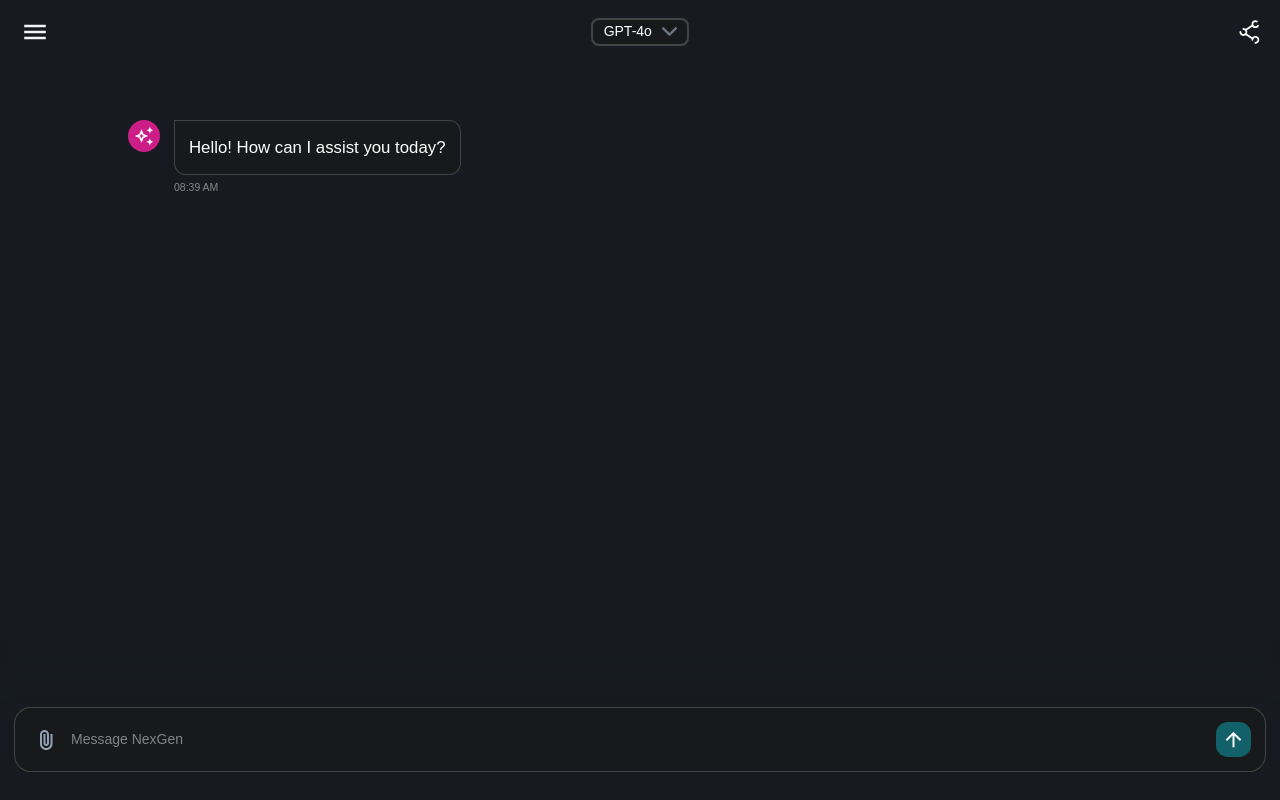
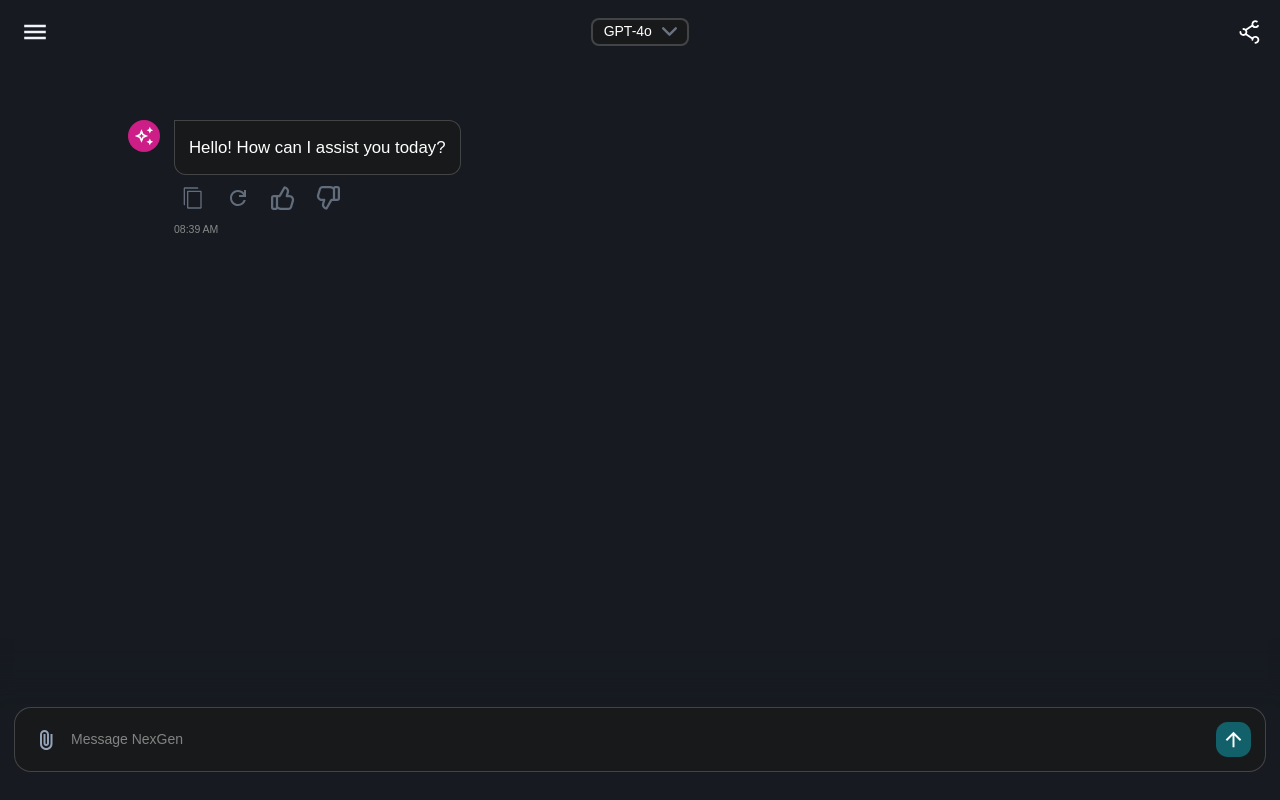
Before and after one commit to cosminbrn/AI-Interface, a React (Vite) app in the folder frontend/: page / in a window 1280 px wide. Built offline with nearby package versions, Linux system fonts and the light colour scheme; a web font is replaced by a local one.

Commit message:
Add message actions buttons and styling. The copy button copies to clipboard.

```diff
--- a/frontend/src/components/modelMessageContainer/ModelMessageContainer.module.scss
+++ b/frontend/src/components/modelMessageContainer/ModelMessageContainer.module.scss
@@ -30,11 +30,36 @@
         width: 100%;
         height: fit-content;
 
-        .timestamp {
-            font-size: 0.75rem;
-            color: #888;
-            margin-top: 0.35rem;
-            padding-right: 0.25rem;
+        .footer {
+
+            .actions {
+                display: flex;
+                align-items: center;
+                gap: 0.5rem;
+                margin-top: 0.25rem;
+
+                .actionButton {
+                    background: transparent;
+                    border-radius: 50%;
+                    cursor: pointer;
+                    display: flex;
+                    align-items: center;
+                    justify-content: center;
+                    padding: 0.5rem;
+                    border-radius: 50%;
+                    opacity: 0.6;
+                    transition: opacity 0.2s, background-color 0.2s;
+
+                    @include hover-circle-effect($color-border);
+                }
+            }
+
+            .timestamp {
+                font-size: 0.75rem;
+                color: #888;
+                margin-top: 0.35rem;
+                padding-right: 0.25rem;
+            }
         }
     }
 }
--- a/frontend/src/components/modelMessageContainer/ModelMessageContainer.tsx
+++ b/frontend/src/components/modelMessageContainer/ModelMessageContainer.tsx
@@ -1,6 +1,11 @@
 import styles from './ModelMessageContainer.module.scss';
 import chatIcon from '../../assets/icons/chatIcon.svg';
 import ModelTextArea from './ModelTextArea/ModelTextArea';
+import copyIcon from '../../assets/icons/copyIcon.svg';
+import refreshIcon from '../../assets/icons/refreshIcon.svg';
+import thumbsUpIcon from '../../assets/icons/thumbsUpIcon.svg';
+import thumbsDownIcon from '../../assets/icons/thumbsDownIcon.svg';
+import { useState } from 'react';
 
 interface ModelMessageContainerProps {
     text: string;
@@ -8,6 +13,10 @@ interface ModelMessageContainerProps {
 }
 
 export default function ModelMessageContainer({ text, timestamp  }: ModelMessageContainerProps) {
+
+    const handleCopy = () => {
+        navigator.clipboard.writeText(text);
+    }
 
     const timeString = new Date(timestamp).toLocaleTimeString([], { hour: '2-digit', minute: '2-digit' });
     return (
@@ -17,7 +26,23 @@ export default function ModelMessageContainer({ text, timestamp  }: ModelMessage
             </div>
             <div className={styles.content}>
                 <ModelTextArea text={text} />
-                <div className={styles.timestamp}>{timeString}</div>
+                <div className={styles.footer}>
+                    <div className={styles.actions}>
+                        <div className={styles.actionButton} onClick={handleCopy} title="Copy text">
+                            <img src={copyIcon} alt="Copy" />
+                        </div>
+                        <div className={styles.actionButton} title="Regenerate response">
+                            <img src={refreshIcon} alt="Regenerate" />
+                        </div>
+                        <div className={styles.actionButton} title="Good response">
+                            <img src={thumbsUpIcon} alt="Like" />
+                        </div>
+                        <div className={styles.actionButton} title="Bad response">
+                            <img src={thumbsDownIcon} alt="Dislike" />
+                        </div>
+                    </div>
+                    <div className={styles.timestamp}>{timeString}</div>
+                </div>
             </div>
         </div>
     )
```
